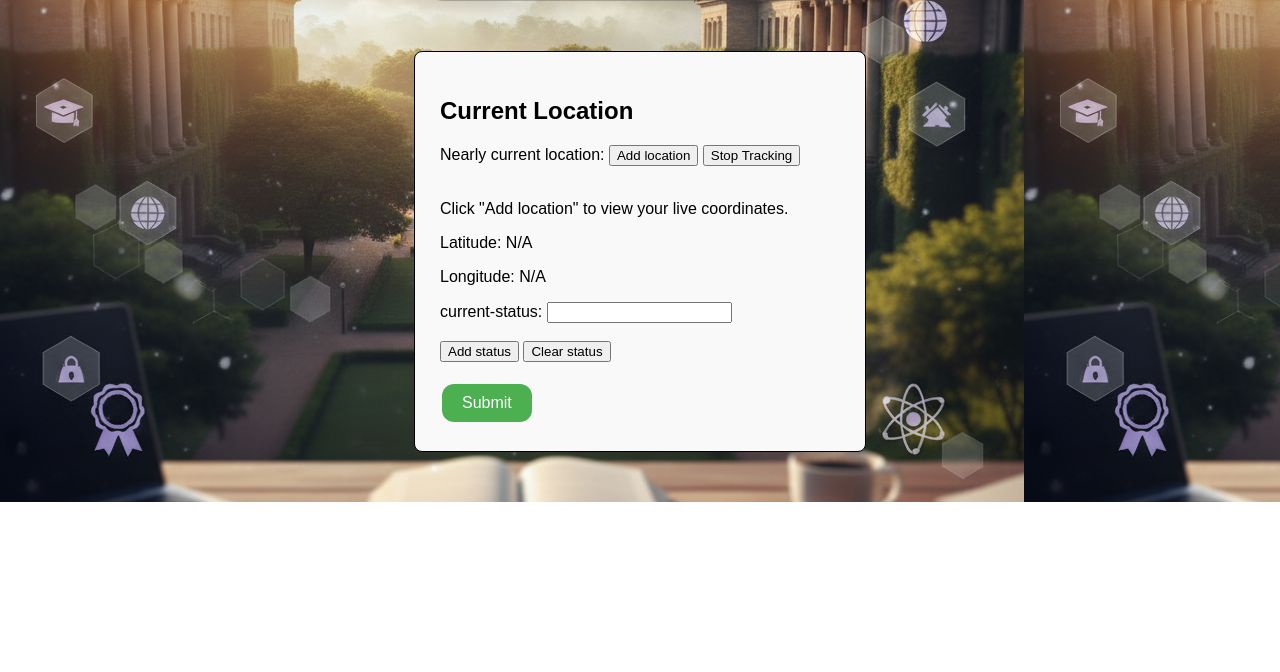
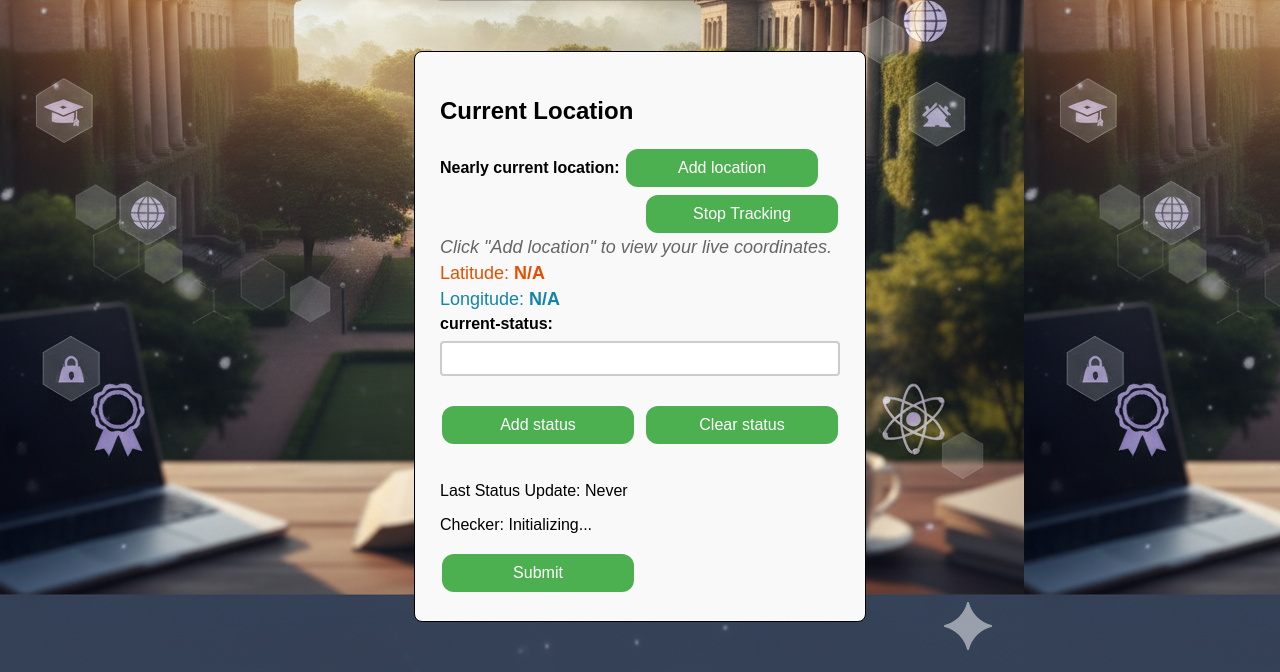
Before and after one commit to Beast-arpit/Ethos-2025, a PHP site: page /Studentpage.html in a window 1280 px wide. Shown: the part 342-1014 px from the top of the page. Before the commit the page ends 844 px from the top, so only its background shows below. Run offline with PHP 8.4, Linux system fonts and the light colour scheme.

Commit message:
colors in button on Student portal

```diff
--- a/Studentpage.css
+++ b/Studentpage.css
@@ -39,3 +39,81 @@
     border-radius: 12px;
 
 }
+
+.output {
+    margin-top: 20px;
+    font-size: 18px;
+    color: #333;
+}
+button {
+    background-color: #4CAF50; /* Green */
+    border: none;
+    color: white;
+    padding: 10px 20px;
+    text-align: center;
+    text-decoration: none;
+    display: inline-block;
+    font-size: 16px;
+    margin: 4px 2px;
+    cursor: pointer;
+    border-radius: 12px;
+
+}
+
+button:hover {
+    background-color: #45a049;
+}
+
+button:active {
+    background-color: #3e8e41;
+    box-shadow: 0 5px #666;
+    transform: translateY(4px);
+}
+
+label {
+    font-weight: bold;
+}
+input[type="text"] {
+    width: 100%;
+    padding: 8px;
+    margin: 8px 0;
+    box-sizing: border-box;
+    border: 2px solid #ccc;
+    border-radius: 4px;
+}
+input[type="text"]:focus {
+    border: 2px solid #555;
+}
+form {
+    max-width: 400px;
+    margin: auto;
+}
+form br {
+    margin-bottom: 10px;
+}
+form button {
+    width: 48%;
+}
+form button + button {
+    float: right;
+}
+form .output {
+    clear: both;
+    margin-top: 20px;
+}
+form .output p {
+    margin: 5px 0;
+}
+form .output span {
+    font-weight: bold;
+}
+form .output p:first-child {
+    font-style: italic;
+    color: #666;
+}
+form .output p:nth-child(2) {
+    color: #e45000;
+}
+form .output p:nth-child(3) {
+    color: #1385a8;
+}
--- a/Studentpage.html
+++ b/Studentpage.html
@@ -30,7 +30,7 @@
             <button type="button" onclick="clearPreviousData()">Stop Tracking</button><br><br>
 
             <script src="location.js"></script>
-            <div id="output">
+            <div class="output" id="output">
                 <p>Click "Add location" to view your live coordinates.</p>
                 <p>Latitude: <span id="latitude">N/A</span></p>
                 <p>Longitude: <span id="longitude">N/A</span></p>
@@ -40,8 +40,13 @@
 
             <label for="current-status">current-status: </label>
             <input type="text" id="current-status" name="current-status" required><br><br>
-            <button type="add-status">Add status</button>
-            <button type="button" onclick="window.location.href='clear-status'">Clear status</button><br><br>
+            <button onclick="updateStatus()"  type="add-status">Add status</button>
+            <button ondblclick="stopChecker()"  type="button">Clear status</button><br><br>
+
+            <p id="lastUpdateInfo">Last Status Update: Never</p>
+            <p id="checkerStatus">Checker: Initializing...</p>
+
+            <script src="Student_alert.js"></script>
 
             <button type="submit" class="Submit-button">Submit</button>
         </form>
```
Also changed, not shown: Student_alert.js (added).
